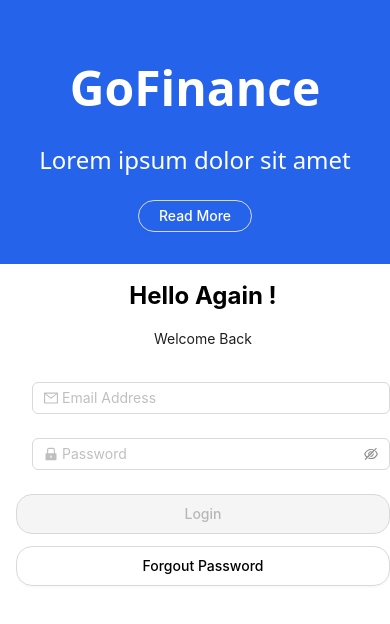
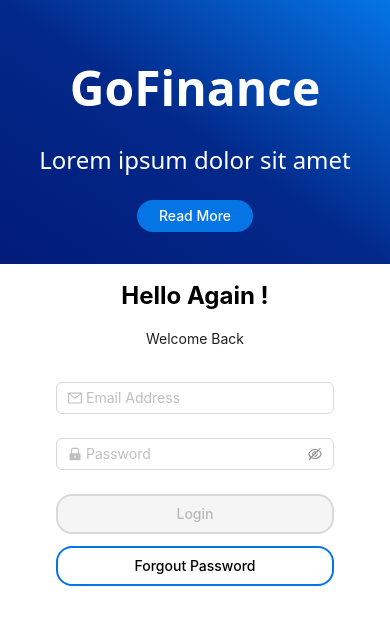
Before and after one commit to nurmuhamadsoleh/Go-Finance, a Next.js app: page /login in a window 390 px wide. Shown: the top 624 px of the page. Built offline with nearby package versions, Linux system fonts and the light colour scheme.

Commit message:
update ui login & ui register

```diff
--- a/src/module/Login/Component/LoginComponent.tsx
+++ b/src/module/Login/Component/LoginComponent.tsx
@@ -18,11 +18,11 @@ export default function LoginComponent(props: IProps) {
   const router = useRouter()
   return (
     <main className="min-h-screen w-full flex flex-col md:flex-row">
-      <div className="bg-blue-600 w-full md:w-3/5 flex items-center justify-center md:justify-start md:px-40 py-8 md:py-0">
+      <div className="bg-gradient-to-bl from-[#0575E6] via-[#02298A] to-[#021B79] w-full md:w-3/5 flex items-center justify-center md:justify-start md:px-40 py-8 md:py-0">
         <div className="text-center px-0 md:text-left leading-none">
           <h1 className="font-bold text-5xl text-white">GoFinance</h1>
           <p className="text-white text-2xl">Lorem ipsum dolor sit amet</p>
-          <Button className="btn" size="middle">
+          <Button className="btn" size="middle" onClick={()=> router.replace("/login")}>
             Read More
           </Button>
         </div>
@@ -36,11 +36,11 @@ export default function LoginComponent(props: IProps) {
                 form.change('password', '')
               }
               return (
-                <div className="text-center md:text-left leading-none w-full max-w-md px-0 md:px-4">
-                  <FormANTD layout="vertical" onFinish={handleSubmit} className="pl-4">
+                <div className="text-center md:text-left leading-none max-w-screen !px-0 md:px-4">
+                  <FormANTD layout="vertical" onFinish={handleSubmit} className="md:pl-4">
                     <h1 className="text-black font-bold text-2xl md:text-3xl">Hello Again !</h1>
                     <p>Welcome Back</p>
-                    <div className="pl-4">
+                    <div className="md:pl-4">
                       <div className="mt-8 md:mt-8">
                      <Field
                       name="username"
--- a/src/module/Register/Component/RegisterComponent.tsx
+++ b/src/module/Register/Component/RegisterComponent.tsx
@@ -5,6 +5,7 @@ import { LockFilled, MailOutlined, UserOutlined } from '@ant-design/icons';
 import Input from "component/Input";
 import React from "react";
 import RegisterValidation from "../Validation/RegisterValidation";
+import { useRouter } from 'next/router'
 
 interface IProps {
   handleSubmit: (_val:any) => void;
@@ -13,19 +14,20 @@ interface IProps {
 
 export default function RegisterComponent(props: IProps) {
   const { handleSubmit, isLoading } = props;
+  const router = useRouter()
   return (
     <main className="min-h-screen w-full flex flex-col md:flex-row">
-      <div className="bg-blue-600 w-full md:w-3/5 flex items-center justify-center md:justify-start md:px-40 py-8 md:py-0">
+      <div className="bg-gradient-to-bl from-[#0575E6] via-[#02298A] to-[#021B79] w-full md:w-3/5 flex items-center justify-center md:justify-start md:px-40 py-8 md:py-0">
         <div className="text-center px-0 md:text-left leading-none">
           <h1 className="font-bold text-5xl text-white">GoFinance</h1>
           <p className="text-white text-2xl">Lorem ipsum dolor sit amet</p>
-          <Button className="btn" size="middle">
+          <Button className="btn" size="middle" onClick={()=> router.replace("/register")}>
             Read More
           </Button>
         </div>
       </div>
       <div className="bg-white w-full md:w-2/5 justify-center flex items-center md:py-0">
-         <Form onSubmit={handleSubmit} subscription={{ values: false }} validate={RegisterValidation}>
+         <Form onSubmit={handleSubmit} validate={RegisterValidation}>
             {(formProps) => {
               const { handleSubmit, invalid, dirty, form } = formProps;
               if(isLoading){
@@ -34,11 +36,11 @@ export default function RegisterComponent(props: IProps) {
                 form.change('password', '')
               }
               return (
-                <div className="text-center md:text-left leading-none w-full max-w-md px-0 md:px-4">
-                  <FormANTD layout="vertical" onFinish={handleSubmit} className="pl-4">
+                <div className="text-center md:text-left leading-none max-w-screen !px-0 md:px-4">
+                  <FormANTD layout="vertical" onFinish={handleSubmit} className="md:pl-4">
                   <h1 className="text-black font-bold text-2xl md:text-3xl">Hello !</h1>
                   <p>Sign Up to Get Started</p>
-                   <div className="pl-4">
+                   <div className="md:pl-4">
                       <div className="mt-8 md:mt-8">
                         <Field
                           name="fullname"
--- a/src/pages/_app.tsx
+++ b/src/pages/_app.tsx
@@ -134,7 +134,7 @@ export default function App({ Component, pageProps }: AppProps) {
       </Head>
       <div className="light !m-0 !p-0 h-screen">
         {isLoading && (
-          <div className="fixed z-50 w-screen h-screen flex justify-center items-center bg-blue-600 opacity-95 duration-700 overflow-hidden">
+          <div className="fixed z-50 w-screen h-screen flex justify-center items-center bg-[#0575E6] opacity-95 duration-700 overflow-hidden">
             <PulseLoader color="white" className="m-auto" size={100} />
           </div>
         )}
--- a/src/styles/globals.css
+++ b/src/styles/globals.css
@@ -12,5 +12,5 @@ html {
     "Apple Color Emoji", "Segoe UI Emoji", "Segoe UI Symbol", "Noto Color Emoji";
 }
 .btn{
-  @apply text-white bg-blue-600 hover:bg-blue-700 focus:ring-blue-800 font-medium rounded-2xl text-sm px-5 py-2.5 text-center dark:bg-blue-600 dark:hover:bg-blue-700 dark:focus:ring-blue-800;
+  @apply text-white bg-[#0575E6] hover:bg-[#0575E6] focus:ring-[#0575E6] font-medium rounded-2xl text-sm px-5 py-2.5 text-center dark:bg-[#0575E6] dark:hover:bg-[#0575E6] dark:focus:ring-[#0575E6] border-2 border-[#0575E6];
 }
```
